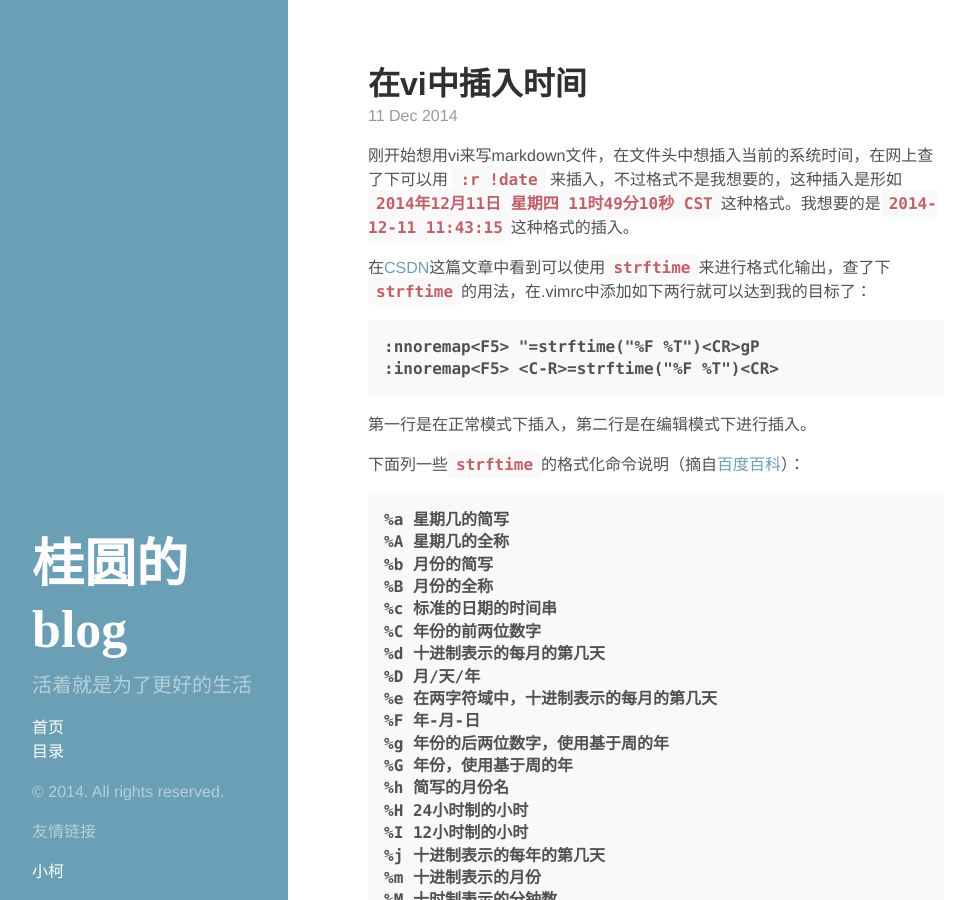
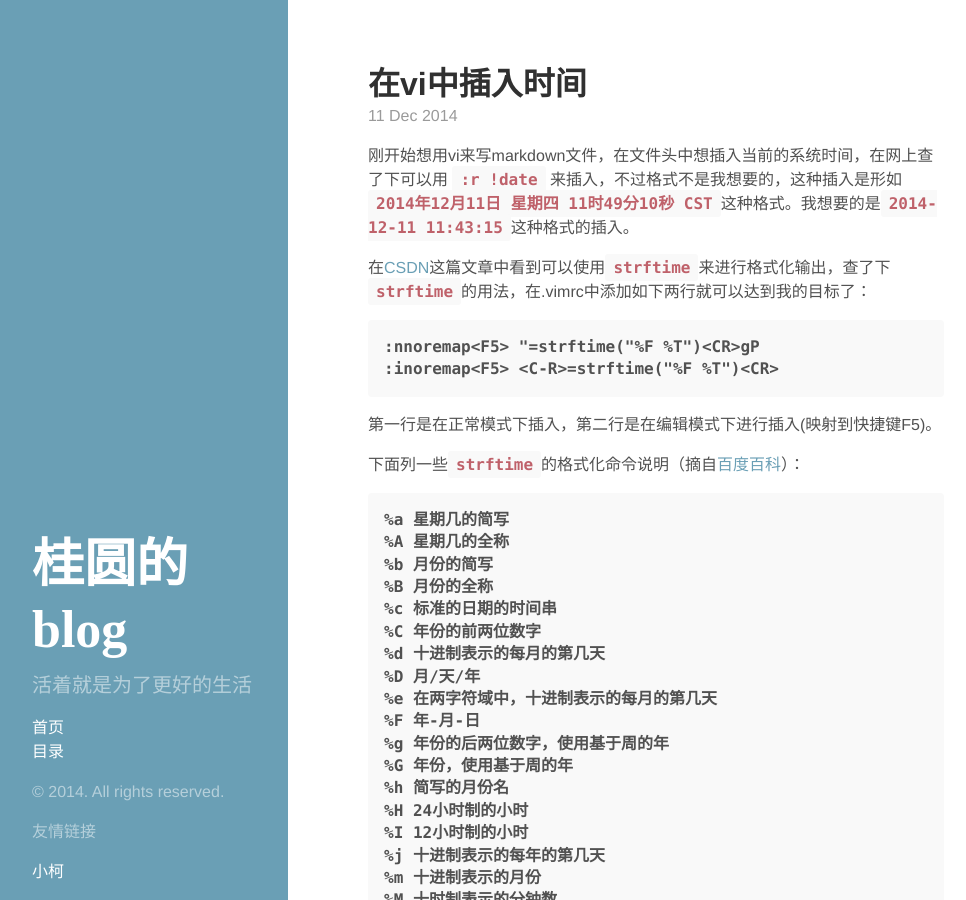
Before and after one commit to guiyuan/guiyuan.github.io, a Jekyll site: the page built from _posts/vi/2014-12-11-DisplayTime.md, in a window 1280 px wide and 900 px high. Shown: the whole window, without its empty margins (0-966 px from the left). Built offline with Jekyll 4.4.1, drawn with Linux system fonts in a browser that asks for light colours; comment, search, counter and statistics services are not loaded.

Commit message:
modify F5

```diff
--- a/_posts/vi/2014-12-11-DisplayTime.md
+++ b/_posts/vi/2014-12-11-DisplayTime.md
@@ -18,7 +18,7 @@ category: vi
 	:inoremap<F5> <C-R>=strftime("%F %T")<CR>
 
 
- 第一行是在正常模式下插入，第二行是在编辑模式下进行插入。
+ 第一行是在正常模式下插入，第二行是在编辑模式下进行插入(映射到快捷键F5)。
 
  下面列一些`strftime`的格式化命令说明（摘自[百度百科](http://baike.baidu.com/link?url=C-ge9XweA4tpnGvpPNFZA5cok5wy_epKdGXX8Fj6hFLXvUwEL_TtWfZLWzuXzQWzifSEhq_CChpO8PJ-LLk7oK)）：
 
```
